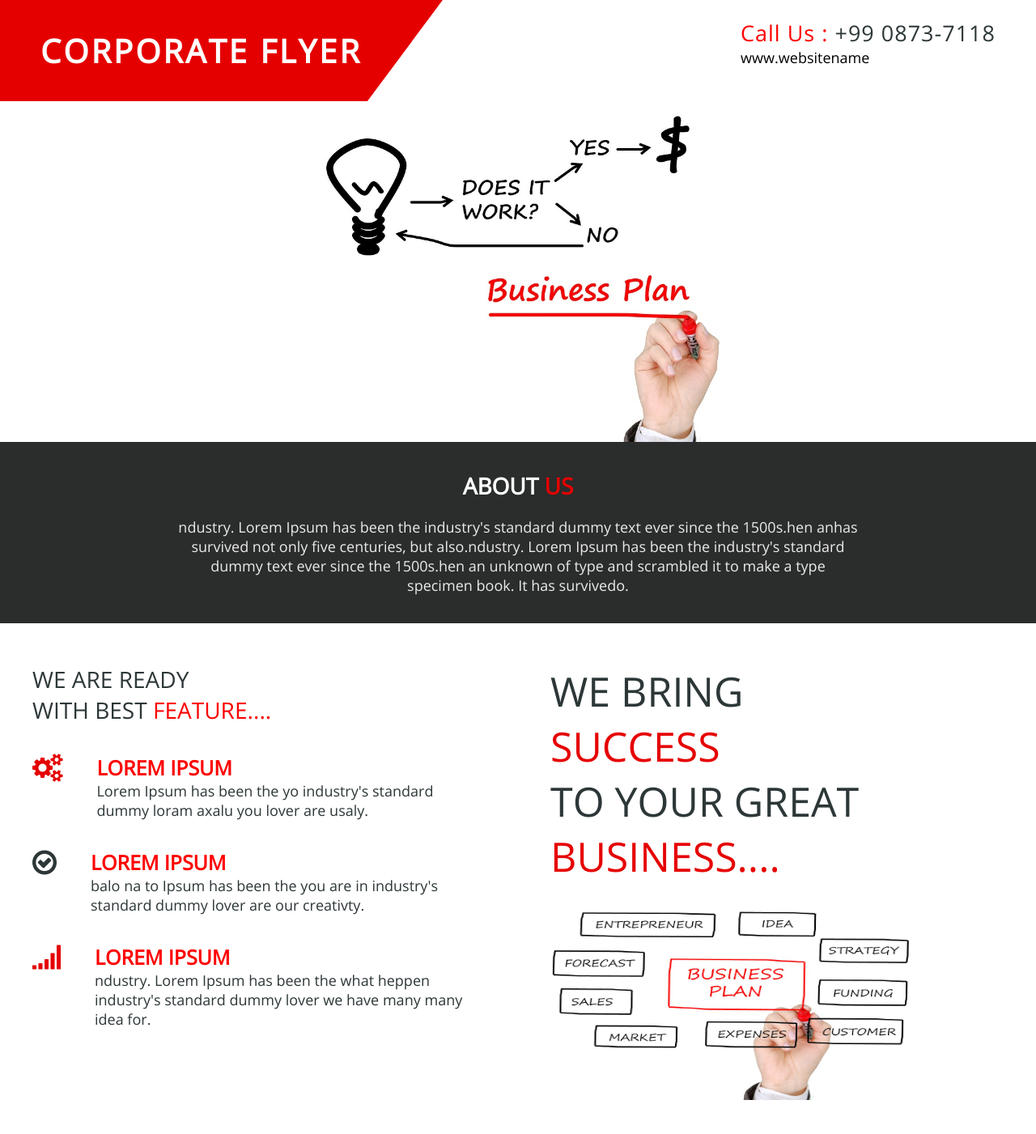
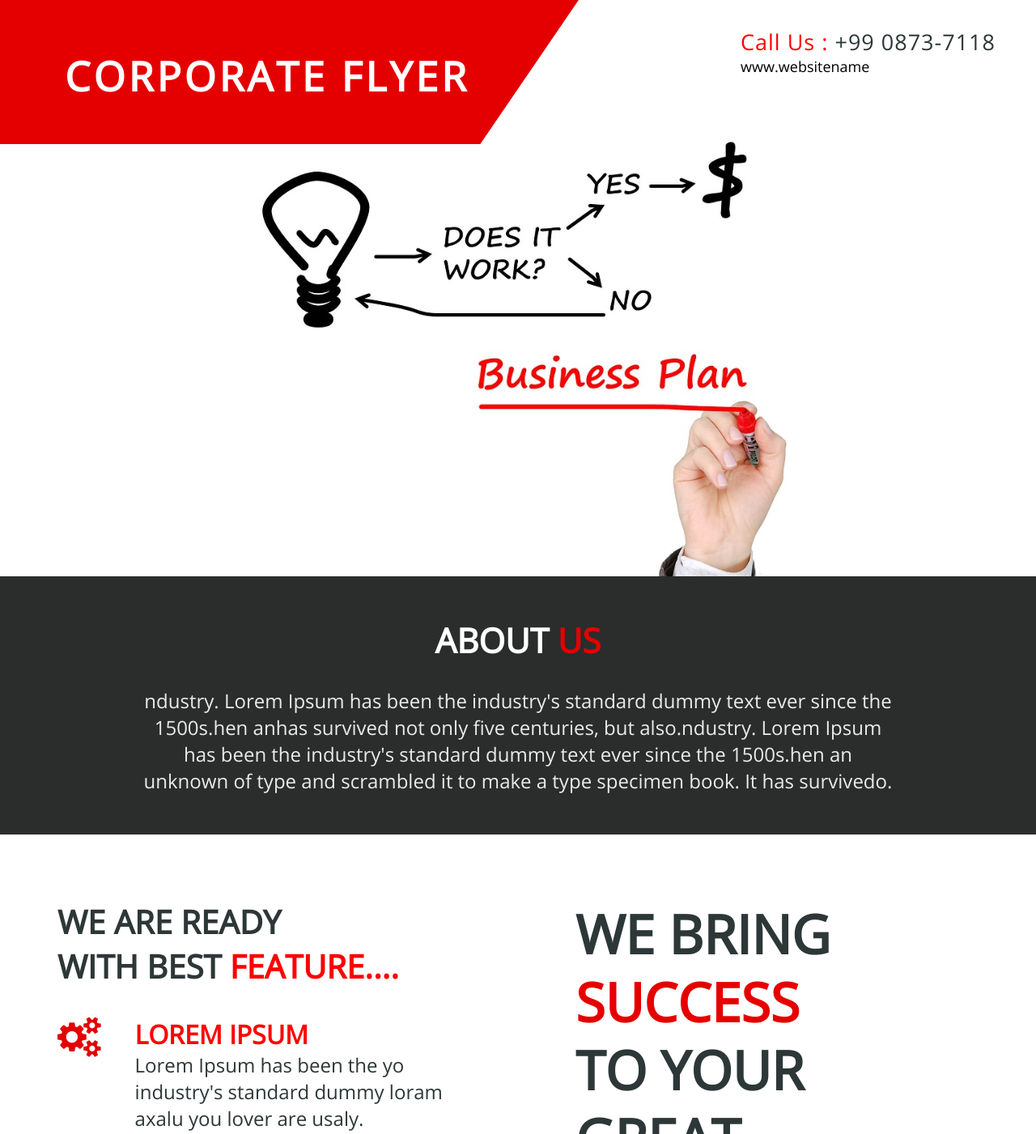
Before and after one commit to Semen007/html-css-homework, a plain HTML site: page flyer/index.html in a window 1280 px wide. Shown: the top 1401 px of the page at 81% size. Drawn offline with Linux system fonts and the light colour scheme.

Commit message:
modified flyer's proportions

```diff
--- a/flyer/index.html
+++ b/flyer/index.html
@@ -9,7 +9,7 @@
 </head>
 
 <body>
-
+    <div class="wrapper">
         <header>
             <div class="flyer">
                 <h1>Corporate flyer
@@ -58,7 +58,7 @@
                 </div>
             </section>
         </main>
-
+    </div>
 </body>
 
 </html>
--- a/flyer/style.css
+++ b/flyer/style.css
@@ -7,6 +7,11 @@
     margin: 0;
     padding: 0;
     font-family: "Open Sans";
+}
+
+.wrapper {
+    max-width: 1440px;
+    margin: 0 auto;
 }
 
 header {
@@ -24,10 +29,11 @@ header {
 
 h1 {
     color: #ffffff;
-    font-size: 40px;
+    font-size: 50px;
     text-transform: uppercase;
-    letter-spacing: 3px;
-    margin: 35px 100px 35px 50px;
+    letter-spacing: 4px;
+    margin: 60px 135px 50px 80px;
+    font-weight: bold;
 }
 
 .contacts {
@@ -38,7 +44,7 @@ h1 {
 }
 
 .contacts-wrapper {
-    margin: 22px 50px 13px 550px;
+    margin: 33px 50px 18px 715px;
 }
 
 .contacts-wrapper>p {
@@ -58,7 +64,7 @@ h1 {
 
 .pic1 {
     width: 100%;
-    height: 450px;
+    height: 600px;
     background: url("img/business-plan.jpg") no-repeat center center;
     background-size: auto 100%;
 }
@@ -66,14 +72,15 @@ h1 {
 .about-us {
     background-color: rgba(6, 8, 8, 0.85);
     text-align: center;
-    padding: 35px 0;
+    padding: 50px 0;
 }
 
 .about-us>h2 {
-    font-size: 28px;
+    font-size: 42px;
     text-transform: uppercase;
     color: #ffffff;
-    margin-bottom: 20px;
+    margin-bottom: 30px;
+    font-weight: bold;
 }
 
 .about-us>h2>span {
@@ -83,9 +90,8 @@ h1 {
 .about-us>p {
     opacity: 0.9;
     color: #ffffff;
-    font-size: 18px;
-    /* min-width: 550px; */
-    max-width: 66%;
+    font-size: 24px;
+    max-width: 73%;
     margin: 0 auto;
 }
 
@@ -97,13 +103,14 @@ h1 {
 .list,
 .bottom-line {
     width: 50%;
-    padding: 50px 40px;
+    padding: 80px 71px;
 }
 
 .list>p {
-    font-size: 28px;
+    font-size: 40px;
     text-transform: uppercase;
     color: #2d3738;
+    font-weight: bold;
 }
 
 .list>p>span {
@@ -111,13 +118,14 @@ h1 {
 }
 
 .list-element h4 {
-    font-size: 25px;
+    font-size: 32px;
     color: #ff0000;
     text-transform: uppercase;
+    font-weight: bold;
 }
 
 .list-element p {
-    font-size: 18px;
+    font-size: 24px;
     color: #2d3738;
 }
 
@@ -128,7 +136,7 @@ h1 {
 
 .list li:before {
     font-family: FontAwesome;
-    font-size: 35px;
+    font-size: 50px;
     color: #e40000;
     margin-right: 42px;
 }
@@ -147,14 +155,16 @@ h1 {
 }
 
 .bottom-line img {
-    width: 82%;
+    width: 90%;
     height: 43%;
 }
 
 .bottom-line>p {
-    font-size: 50px;
+    font-size: 66px;
     text-transform: uppercase;
     color: #2d3738;
+    font-weight: bold;
+    line-height: 84px;
 }
 
 .bottom-line>p>span {
```
Lines whose indentation alone changed are shown as unchanged.
